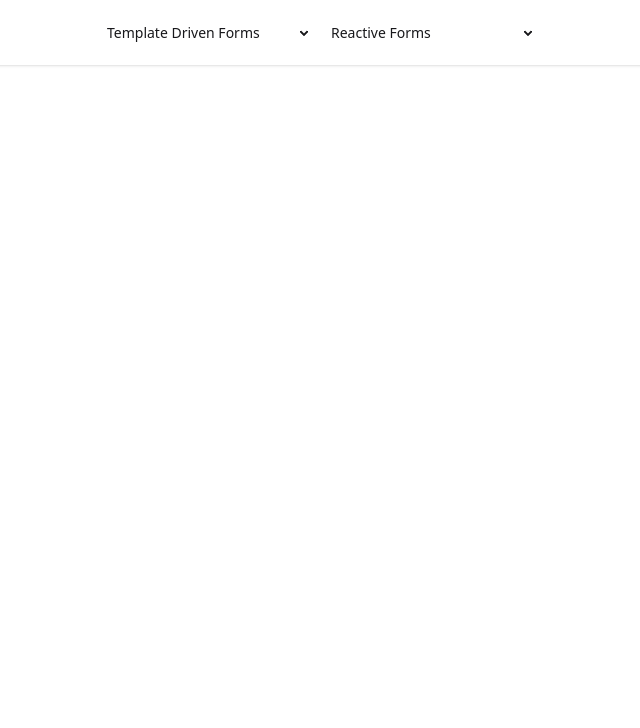
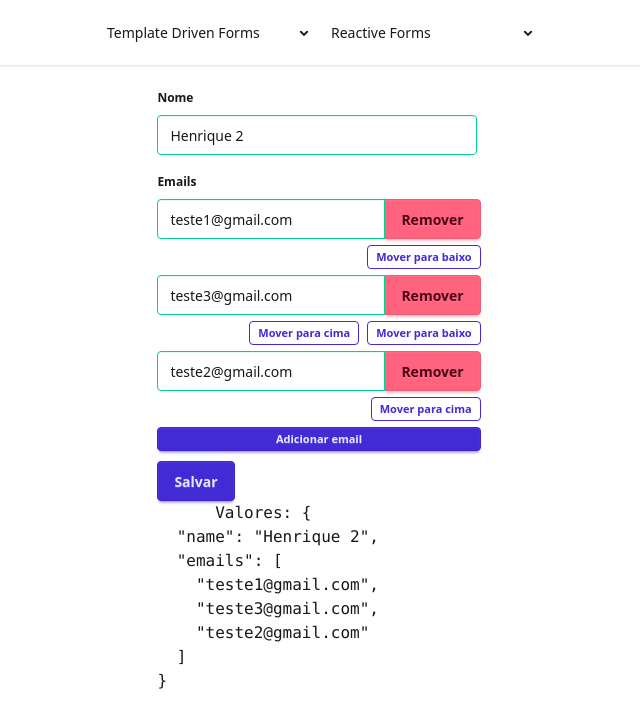
Before and after one commit to farleybsd/FormulariosAngular, an Angular app in the folder Template Driven Forms/curso-formularios-com-angular/: page /reactive-forms/form-array in a window 1280 px wide. Before the commit this address led to /. Shown: the top 728 px of the page, without its empty margins (321-961 px from the left). Built offline with nearby package versions, Linux system fonts and the light colour scheme; data requests are answered from the project's data file.

Commit message:
Sincronizando formulário com servidor

```diff
--- a/Template Driven Forms/curso-formularios-com-angular/db.json
+++ b/Template Driven Forms/curso-formularios-com-angular/db.json
@@ -1,4 +1,12 @@
 {
+  "user-emails": {
+    "name": "Henrique 2",
+    "emails": [
+      "teste1@gmail.com",
+      "teste3@gmail.com",
+      "teste2@gmail.com"
+    ]
+  },
   "user-preferences": {
     "receiveEmails": false,
     "receivePushNotifications": false,
@@ -8,24 +16,20 @@
   "nicknames": [
     {
       "id": "1",
-      "nickname": "farley"
+      "nickname": "henriquecustodia"
     }
   ],
   "names": [
     {
       "id": "1",
-      "name": "Farley Rufino"
+      "name": "Ricardo Nunes"
     },
     {
       "id": "2",
-      "name": "Ricardo Nunes"
+      "name": "João Silva"
     },
     {
       "id": "3",
-      "name": "Joao Silva"
-    },
-    {
-      "id": "4",
       "name": "Gabriela Santos"
     }
   ],
--- /dev/null
+++ b/Template Driven Forms/curso-formularios-com-angular/src/app/features/reactive-forms/9.form-array/form-array.component.html
@@ -0,0 +1,48 @@
+<form [formGroup]="form" (ngSubmit)="save()">
+  <fieldset class="fieldset">
+    <legend class="fieldset-legend">Nome</legend>
+    <input type="text" class="input" placeholder="Digite o nome" formControlName="name" />
+    <app-error-messages [control]="form.controls.name"></app-error-messages>
+  </fieldset>
+
+  <fieldset class="fieldset" formArrayName="emails">
+    <legend class="fieldset-legend">Emails</legend>
+
+    @for (item of form.controls.emails.controls; track item) {
+      <div class="join">
+        <div>
+          <div>
+            <input class="input join-item" placeholder="Digite o nome" [formControlName]="$index" />
+            <app-error-messages [control]="item"></app-error-messages>
+          </div>
+        </div>
+
+        @if (form.controls.emails.controls.length > 1) {
+          <button class="btn btn-error join-item" (click)="removeEmail($index)">Remover</button>
+        }
+      </div>
+
+      <div class="flex gap-2 justify-end">
+        @if (!$first) {
+          <button class="btn btn-primary btn-outline btn-xs" (click)="moveUp($index)">Mover para cima</button>
+        }
+
+        @if (!$last) {
+          <button class="btn btn-primary btn-outline btn-xs" (click)="moveDown($index)">Mover para baixo</button>
+        }
+      </div>
+    }
+
+    <button class="btn btn-primary btn-xs" (click)="addEmail()">Adicionar email</button>
+
+    <app-error-messages [control]="form.controls.emails"></app-error-messages>
+  </fieldset>
+
+  <button class="btn btn-primary" [disabled]="form.invalid">Salvar</button>
+
+  <div>
+    <pre>
+      Valores: {{ form.value | json }}
+    </pre>
+  </div>
+</form>
--- /dev/null
+++ b/Template Driven Forms/curso-formularios-com-angular/src/app/features/reactive-forms/9.form-array/form-array.component.ts
@@ -0,0 +1,90 @@
+import { ChangeDetectionStrategy, Component, inject } from '@angular/core';
+import { FormArray, FormControl, FormGroup, ReactiveFormsModule, Validators } from '@angular/forms';
+import { ErrorMessagesComponent } from '../../../shared/error-messages/components/error-messages/error-messages.component';
+import { JsonPipe } from '@angular/common';
+import { avoidRepeatedEmail } from './validations/avoid-repeated-email.validator';
+import { from } from 'rxjs';
+import { UserEmailsService } from './services/user-emails.service';
+
+import { ActivatedRoute } from '@angular/router';
+import { UserEmails } from './interfaces/user-email';
+
+@Component({
+  selector: 'app-form-array',
+  imports: [ReactiveFormsModule, ErrorMessagesComponent, JsonPipe],
+  templateUrl: './form-array.component.html',
+  styleUrl: './form-array.component.css',
+  changeDetection: ChangeDetectionStrategy.OnPush,
+})
+export class FormArrayComponent {
+  private userEmailsService = inject(UserEmailsService);
+  private activatedRoute = inject(ActivatedRoute);
+
+  protected form = this.createForm(this.activatedRoute.snapshot.data['userEmails'] as UserEmails);
+
+  protected save() {
+    this.userEmailsService.update(this.form.value as UserEmails).subscribe(() => {
+      console.log('User emails updated');
+    });
+  }
+
+  protected addEmail() {
+    this.form.controls.emails.push(this.createFormControl());
+  }
+
+  protected removeEmail(index: number) {
+    this.form.controls.emails.removeAt(index);
+  }
+
+  protected moveUp(index: number) {
+    const moveToIndex = index - 1;
+    const currentIndex = index;
+
+    this.moveItem(currentIndex, moveToIndex);
+  }
+
+  protected moveDown(index: number) {
+    const moveToIndex = index + 1;
+    const currentIndex = index;
+
+    this.moveItem(currentIndex, moveToIndex);
+  }
+
+  private createFormControl(initialValue: string = '') {
+    return new FormControl(initialValue, {
+      validators: [Validators.required, Validators.email, avoidRepeatedEmail],
+    });
+  }
+
+  private moveItem(fromIndex: number, toIndex: number) {
+    const fromIndexControl = this.form.controls.emails.at(fromIndex);
+    const toIndexControl = this.form.controls.emails.at(toIndex);
+
+    this.form.controls.emails.removeAt(fromIndex);
+    this.form.controls.emails.insert(fromIndex, toIndexControl);
+
+    this.form.controls.emails.removeAt(toIndex);
+    this.form.controls.emails.insert(toIndex, fromIndexControl);
+
+    this.form.controls.emails.updateValueAndValidity();
+  }
+
+  private createForm(userEmails: UserEmails) {
+    let emailControls;
+
+    if (userEmails.emails.length === 0) {
+      emailControls = [this.createFormControl()];
+    } else {
+      emailControls = userEmails.emails.map((email) => this.createFormControl(email));
+    }
+
+    return new FormGroup({
+      name: new FormControl(userEmails.name, {
+        validators: [Validators.required],
+      }),
+      emails: new FormArray(emailControls, {
+        validators: [Validators.required],
+      }),
+    });
+  }
+}
--- /dev/null
+++ b/Template Driven Forms/curso-formularios-com-angular/src/app/features/reactive-forms/9.form-array/interfaces/user-email.ts
@@ -0,0 +1,4 @@
+export interface UserEmails {
+  name: string;
+  emails: string[];
+}
--- /dev/null
+++ b/Template Driven Forms/curso-formularios-com-angular/src/app/features/reactive-forms/9.form-array/resolvers/get-user-emails.resolver.ts
@@ -0,0 +1,10 @@
+import { ResolveFn } from '@angular/router';
+import { UserEmailsService } from '../services/user-emails.service';
+import { inject } from '@angular/core';
+import { UserEmails } from '../interfaces/user-email';
+
+export const getUserEmailsResolver: ResolveFn<UserEmails> = (route, state) => {
+  const userEmailsService = inject(UserEmailsService);
+
+  return userEmailsService.get();
+};
--- /dev/null
+++ b/Template Driven Forms/curso-formularios-com-angular/src/app/features/reactive-forms/9.form-array/services/user-emails.service.ts
@@ -0,0 +1,19 @@
+import { HttpClient } from '@angular/common/http';
+import { inject, Injectable } from '@angular/core';
+import { UserEmails } from '../interfaces/user-email';
+
+
+@Injectable({
+  providedIn: 'root',
+})
+export class UserEmailsService {
+  private httpClient = inject(HttpClient);
+
+  get() {
+    return this.httpClient.get<UserEmails>('http://localhost:3000/user-emails');
+  }
+
+  update(payload: UserEmails) {
+    return this.httpClient.put<UserEmails>('http://localhost:3000/user-emails', payload);
+  }
+}
--- /dev/null
+++ b/Template Driven Forms/curso-formularios-com-angular/src/app/features/reactive-forms/9.form-array/validations/avoid-repeated-email.validator.ts
@@ -0,0 +1,28 @@
+import { AbstractControl, FormArray, isFormArray, ValidationErrors } from '@angular/forms';
+
+export function avoidRepeatedEmail(control: AbstractControl): ValidationErrors | null {
+  const isFormArrayInstance = isFormArray(control.parent);
+
+  if (!isFormArrayInstance) {
+    return null;
+  }
+
+  const formArray = control.parent;
+
+  if (formArray.controls.length < 2) {
+    return null;
+  }
+
+  const exists = formArray.controls
+    .filter((item) => item != control)
+    .some((item) => item.value === control.value);
+
+  if (!exists) {
+    return null;
+  }
+
+  return {
+    repeatedEmail: true,
+  };
+}
+0
--- a/Template Driven Forms/curso-formularios-com-angular/src/app/features/reactive-forms/routes.ts
+++ b/Template Driven Forms/curso-formularios-com-angular/src/app/features/reactive-forms/routes.ts
@@ -7,6 +7,8 @@ import { FormGroupComponent } from './5.form-group/form-group.component';
 import { ManipulateControlsComponent } from './6.manipulate-controls/manipulate-controls.component';
 import { FormRecordComponent } from './7.form-record/form-record.component';
 import { SubFormsComponent } from './8.sub-forms/sub-forms.component';
+import { FormArrayComponent } from './9.form-array/form-array.component';
+import { getUserEmailsResolver } from './9.form-array/resolvers/get-user-emails.resolver';
 
 
 export const reactiveFormsRoutes: Routes = [
@@ -42,4 +44,11 @@ export const reactiveFormsRoutes: Routes = [
     path: 'sub-forms',
     component: SubFormsComponent,
   },
+   {
+    path: 'form-array',
+    component: FormArrayComponent,
+    resolve: {
+      userEmails: getUserEmailsResolver,
+    },
+  },
 ];
--- a/Template Driven Forms/curso-formularios-com-angular/src/app/shared/error-messages/components/error-messages/data/messages.data.ts
+++ b/Template Driven Forms/curso-formularios-com-angular/src/app/shared/error-messages/components/error-messages/data/messages.data.ts
@@ -1,14 +1,18 @@
-import { TErrorMessages } from "../types/error-messages.types";
+import { TErrorMessages } from '../types/error-messages.types';
 
 export const errorMessages: TErrorMessages['errorMessages'] = {
   required: () => 'Campo Obrigatorio',
-  email:    () => 'Email esta invalido',
-  passwordAreNotEqual: ({field1,field2}) => `A senha do campo "${field1}" nao e igual a do campo "${field2}" `,
+  email: () => 'Email esta invalido',
+  passwordAreNotEqual: ({ field1, field2 }) =>
+    `A senha do campo "${field1}" nao e igual a do campo "${field2}" `,
   isNicknameTaken: () => 'Nickname já está em uso',
-  minlength: ({requiredLength,actualLength}) => `O Valor deve conter no minino ${requiredLength} caracteres (atualmente ${actualLength})`,
-  invalidMaxNames: ({maxQuantity, currentQuantity}) => `Quantidade maxima de nomes (${maxQuantity}) (atualmente ${currentQuantity})`,
+  minlength: ({ requiredLength, actualLength }) =>
+    `O Valor deve conter no minino ${requiredLength} caracteres (atualmente ${actualLength})`,
+  invalidMaxNames: ({ maxQuantity, currentQuantity }) =>
+    `Quantidade maxima de nomes (${maxQuantity}) (atualmente ${currentQuantity})`,
   invalidFullName: () => 'Digite seu nome completo',
   fieldnameExists: () => 'Esse campo já existe',
+  repeatedEmail: () => 'Já existe esse email na lista',
 };
 
 export const pendingMessage = 'Validando...';
```
Also changed, not shown: Template Driven Forms/curso-formularios-com-angular/src/app/features/reactive-forms/9.form-array/form-array.component.css (added).
